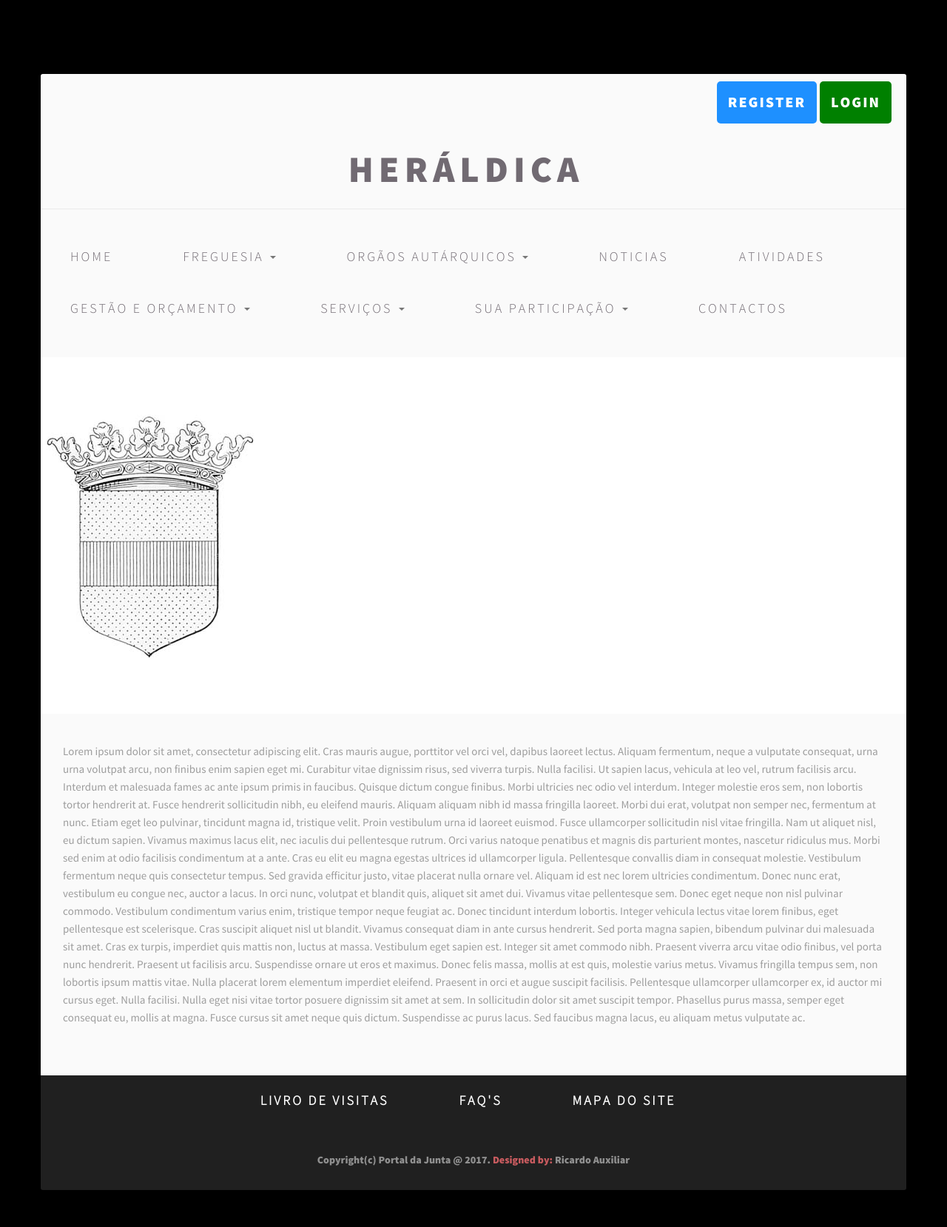
After one commit to ricardoaux/PortalJunta2, a Django app: page /heraldica/ in a window 1280 px wide. The commit adds this page. Shown: the whole page at 74% size. Run offline with Django 3.2, Linux system fonts and the light colour scheme; some libraries are stand-ins or nearby versions.

Commit message:
heraldica

```diff
--- a/PortalJunta/urls.py
+++ b/PortalJunta/urls.py
@@ -29,4 +29,5 @@ urlpatterns = [
     url(r'^logout/$', views.logout_page, name="logout_page"),
     url(r'^register/$', views.register_page, name="register_page"),
     url(r'^quest/$', views.questionario, name="questionario"),
+    url(r'^heraldica/$', views.show_heraldica, name="heraldica"),
 ]
--- /dev/null
+++ b/myapp/static/text/heraldica.txt
@@ -0,0 +1,11 @@
+
+
+Lorem ipsum dolor sit amet, consectetur adipiscing elit. Cras mauris augue, porttitor vel orci vel, dapibus laoreet lectus. Aliquam fermentum, neque a vulputate consequat, urna urna volutpat arcu, non finibus enim sapien eget mi. Curabitur vitae dignissim risus, sed viverra turpis. Nulla facilisi. Ut sapien lacus, vehicula at leo vel, rutrum facilisis arcu. Interdum et malesuada fames ac ante ipsum primis in faucibus. Quisque dictum congue finibus.
+
+Morbi ultricies nec odio vel interdum. Integer molestie eros sem, non lobortis tortor hendrerit at. Fusce hendrerit sollicitudin nibh, eu eleifend mauris. Aliquam aliquam nibh id massa fringilla laoreet. Morbi dui erat, volutpat non semper nec, fermentum at nunc. Etiam eget leo pulvinar, tincidunt magna id, tristique velit. Proin vestibulum urna id laoreet euismod. Fusce ullamcorper sollicitudin nisl vitae fringilla. Nam ut aliquet nisl, eu dictum sapien. Vivamus maximus lacus elit, nec iaculis dui pellentesque rutrum. Orci varius natoque penatibus et magnis dis parturient montes, nascetur ridiculus mus. Morbi sed enim at odio facilisis condimentum at a ante. Cras eu elit eu magna egestas ultrices id ullamcorper ligula. Pellentesque convallis diam in consequat molestie. Vestibulum fermentum neque quis consectetur tempus.
+
+Sed gravida efficitur justo, vitae placerat nulla ornare vel. Aliquam id est nec lorem ultricies condimentum. Donec nunc erat, vestibulum eu congue nec, auctor a lacus. In orci nunc, volutpat et blandit quis, aliquet sit amet dui. Vivamus vitae pellentesque sem. Donec eget neque non nisl pulvinar commodo. Vestibulum condimentum varius enim, tristique tempor neque feugiat ac. Donec tincidunt interdum lobortis. Integer vehicula lectus vitae lorem finibus, eget pellentesque est scelerisque.
+
+Cras suscipit aliquet nisl ut blandit. Vivamus consequat diam in ante cursus hendrerit. Sed porta magna sapien, bibendum pulvinar dui malesuada sit amet. Cras ex turpis, imperdiet quis mattis non, luctus at massa. Vestibulum eget sapien est. Integer sit amet commodo nibh. Praesent viverra arcu vitae odio finibus, vel porta nunc hendrerit. Praesent ut facilisis arcu. Suspendisse ornare ut eros et maximus.
+
+Donec felis massa, mollis at est quis, molestie varius metus. Vivamus fringilla tempus sem, non lobortis ipsum mattis vitae. Nulla placerat lorem elementum imperdiet eleifend. Praesent in orci et augue suscipit facilisis. Pellentesque ullamcorper ullamcorper ex, id auctor mi cursus eget. Nulla facilisi. Nulla eget nisi vitae tortor posuere dignissim sit amet at sem. In sollicitudin dolor sit amet suscipit tempor. Phasellus purus massa, semper eget consequat eu, mollis at magna. Fusce cursus sit amet neque quis dictum. Suspendisse ac purus lacus. Sed faucibus magna lacus, eu aliquam metus vulputate ac.
--- a/myapp/views.py
+++ b/myapp/views.py
@@ -15,14 +15,17 @@ from django.http import JsonResponse
 
 # Create your views here.
 
+# https://simpleisbetterthancomplex.com/tutorial/2016/08/01/how-to-upload-files-with-django.html
 
 def index(request):
     news = show_news(request)
     events = show_events(request)
     return render(request, 'index.html', {'user': request.user, 'news': news, 'events': events})
 
+
 def questionario(request):
     return render(request, 'questionario.html')
+
 
 def login(request):
     return render(request, 'registration/login.html')
@@ -46,6 +49,10 @@ def register_page(request):
             return HttpResponseRedirect('/')
     form = RegistrationForm()
     return render(request, 'registration/register.html', {'form': form})
+
+
+def show_heraldica(request):
+    return render(request, 'freguesia/heraldica.html',  {'user': request.user})
 
 
 def show_events(request):
--- /dev/null
+++ b/templates/freguesia/heraldica.html
@@ -0,0 +1,154 @@
+<!DOCTYPE html>
+<!--[if lt IE 7]>      <html class="no-js lt-ie9 lt-ie8 lt-ie7"> <![endif]-->
+<!--[if IE 7]>         <html class="no-js lt-ie9 lt-ie8"> <![endif]-->
+<!--[if IE 8]>         <html class="no-js lt-ie9"> <![endif]-->
+<!--[if gt IE 8]><!--> <html class="no-js"> <!--<![endif]-->
+
+<head>
+    <head>
+        {% load static %}
+        <meta charset="utf-8">
+        <meta http-equiv="X-UA-Compatible" content="IE=edge,chrome=1">
+        <title>Heráldica</title>
+        <meta name="description" content="">
+        <meta name="viewport" content="width=device-width">
+
+        <link rel="stylesheet" href="{% static "css/bootstrap.css" %}">
+        <link rel="stylesheet" href="{% static "css/bootstrap-responsive.css" %}">
+        <link rel="stylesheet" href="{% static "css/custom-styles.css" %}">
+        <link rel="stylesheet" href="{% static "css/font-awesome.css" %}">
+        <link rel="stylesheet" href="{% static "css/component.css" %}">
+        <link rel="stylesheet" href="{% static "css/font-awesome-ie7.css" %}">
+        <link rel="stylesheet" href="{% static "css/login.css" %}">
+
+        <script src="{% static "js/modernizr-2.6.2-respond-1.1.0.min.js" %}"></script>
+        <script src="http://ajax.googleapis.com/ajax/libs/jquery/1.9.1/jquery.min.js"></script>
+
+</head>
+<body>
+
+        <!--[if lt IE 7]>
+            <p class="chromeframe">You are using an <strong>outdated</strong> browser. Please <a href="http://browsehappy.com/">upgrade your browser</a> or <a href="http://www.google.com/chromeframe/?redirect=true">activate Google Chrome Frame</a> to improve your experience.</p>
+        <![endif]-->
+        <script>
+             $.get('{% static "text/heraldica.txt" %}',function(data){
+                $('#text').html(data);
+            });
+        </script>
+
+            <div class="container">
+                <div class="site-header">
+                        <div class="loginbtn">
+                            {% if user.is_authenticated %}
+                                <p> Bem Vindo {{ user.username }} </p>
+                                <a href="/logout" class="btnout">logout</a>
+                                {% else %}
+                                <a href="/register/" class="btnreg">register</a>
+                                <a href="/login/" class="btnin">login</a>
+                            {% endif %}
+                            <!-- <a data-toggle="modal" data-target="#login-modal"> <img src="{% static "img/Signin.png" %}" alt="" class="bw"> </a> -->
+                            <h1> Heráldica </h1>
+                        </div>
+                    <div class="menu">
+                            <nav class="navbar navbar-default" role="navigation">
+                                <!-- Collect the nav links, forms, and other content for toggling -->
+                                    <ul class="nav navbar-nav">
+                                        <li><a href="#">Home</a></li>
+                                        <li class="dropdown">
+                                          <a href="" class="dropdown-toggle" data-toggle="dropdown"> Freguesia <span class="caret"></span></a>
+                                          <ul class="dropdown-menu" role="menu">
+                                              <li><a href="#">Heráldica</a></li>
+                                              <li><a href="#">História</a></li>
+                                              <li><a href="#">Património</a></li>
+                                              <li><a href="#">Mapa</a></li>
+                                              <li><a href="#">Instituições</a></li>
+                                               <li><a href="#">Equipamentos</a></li>
+                                          </ul>
+                                        </li>
+                                        <li class="dropdown">
+                                          <a href="#" class="dropdown-toggle" data-toggle="dropdown"> Orgãos Autárquicos <span class="caret"></span></a>
+                                          <ul class="dropdown-menu" role="menu">
+                                              <li><h2> Junta </h2></li>
+                                            <li><a href="#">Competências</a></li>
+                                            <li><a href="#">Presidente</a></li>
+                                            <li><a href="#">Executivo</a></li>
+                                              <hr><li><h2> Assembleia </h2></li>
+                                            <li><a href="#">Competências</a></li>
+                                            <li><a href="#">Composição</a></li>
+                                          </ul>
+                                        </li>
+                                        <li><a href="#noticias">Noticias</a></li>
+                                        <li><a href="#eventos">Atividades</a></li>
+                                        <li class="dropdown">
+                                          <a href="#" class="dropdown-toggle" data-toggle="dropdown"> Gestão e Orçamento <span class="caret"></span></a>
+                                          <ul class="dropdown-menu" role="menu">
+                                            <li><a href="#">Planos de Acção</a></li>
+                                            <li><a href="#">Relatórios de Contas</a></li>
+                                            <li><a href="#">Actas de Reunião</a></li>
+                                          </ul>
+                                        </li>
+                                        <li class="dropdown">
+                                          <a href="#" class="dropdown-toggle" data-toggle="dropdown"> Serviços <span class="caret"></span></a>
+                                          <ul class="dropdown-menu" role="menu">
+                                              <li><a href="#">Registo de Canídeos </a></li>
+                                              <li><a href="#"> Declarações </a></li>
+                                              <li><a href="#"> Atestados </a></li>
+                                              <li><a href="#"> Licenças </a></li>
+                                              <li><a href="#"> Cemitério </a></li>
+                                              <li><a href="#"> Ruas </a></li>
+                                          </ul>
+                                        </li>
+                                        <li class="dropdown">
+                                          <a href="#" class="dropdown-toggle" data-toggle="dropdown"> Sua Participação <span class="caret"></span></a>
+                                          <ul class="dropdown-menu" role="menu">
+                                            <li><a href="#">Questionários</a></li>
+                                            <li><a href="#">Votações</a></li>
+                                            <li><a href="#">Relato de Ocorrências</a></li>
+                                          </ul>
+                                        </li>
+                                        <li><a href="#">Contactos</a></li>
+                                    </ul>
+                            </nav>
+                        </div>
+
+                    </div>
+                </div>
+
+                <div class="container">
+                    <div class="featured-content">
+                        <img src="{% static "img/brasao.jpg" %}" alt="">
+                    </div>
+                </div>
+
+                <div class="container">
+                    <div class="tabs">
+                        <p id="text"></p>
+                    </div>
+                </div>
+
+                <div class="container">
+                    <div class="menutwo">
+                        <div class="featuredtwo">
+                          <nav class="navbar navbar-default" role="navigation">
+                                    <!-- Collect the nav links, forms, and other content for toggling -->
+                                        <ul class="nav navbar-nav">
+                                            <li><a href="#">Livro de Visitas</a></li>
+                                            <li><a href="#">FAQ's</a></li>
+                                            <li><a href="#">Mapa do Site</a></li>
+                                        </ul>
+                          </nav>
+                        </div>
+                    </div>
+                </div>
+
+            <div class="container">
+                <div class="copy-rights">
+                    Copyright(c) Portal da Junta @ 2017. <strong> Designed by: </strong> Ricardo Auxiliar
+                </div>
+            </div>
+
+        <script src="{% static "js/jquery-1.9.1.js" %}"></script>
+        <script src="{% static "js/bootstrap.js" %}"></script>
+
+</body>
+</html>
```
Also changed, not shown: templates/index.html (+3 -21 lines), myapp/static/img/Signin.png (deleted), myapp/static/img/brasao.jpg (added), myapp/static/img/img6.png (deleted).
